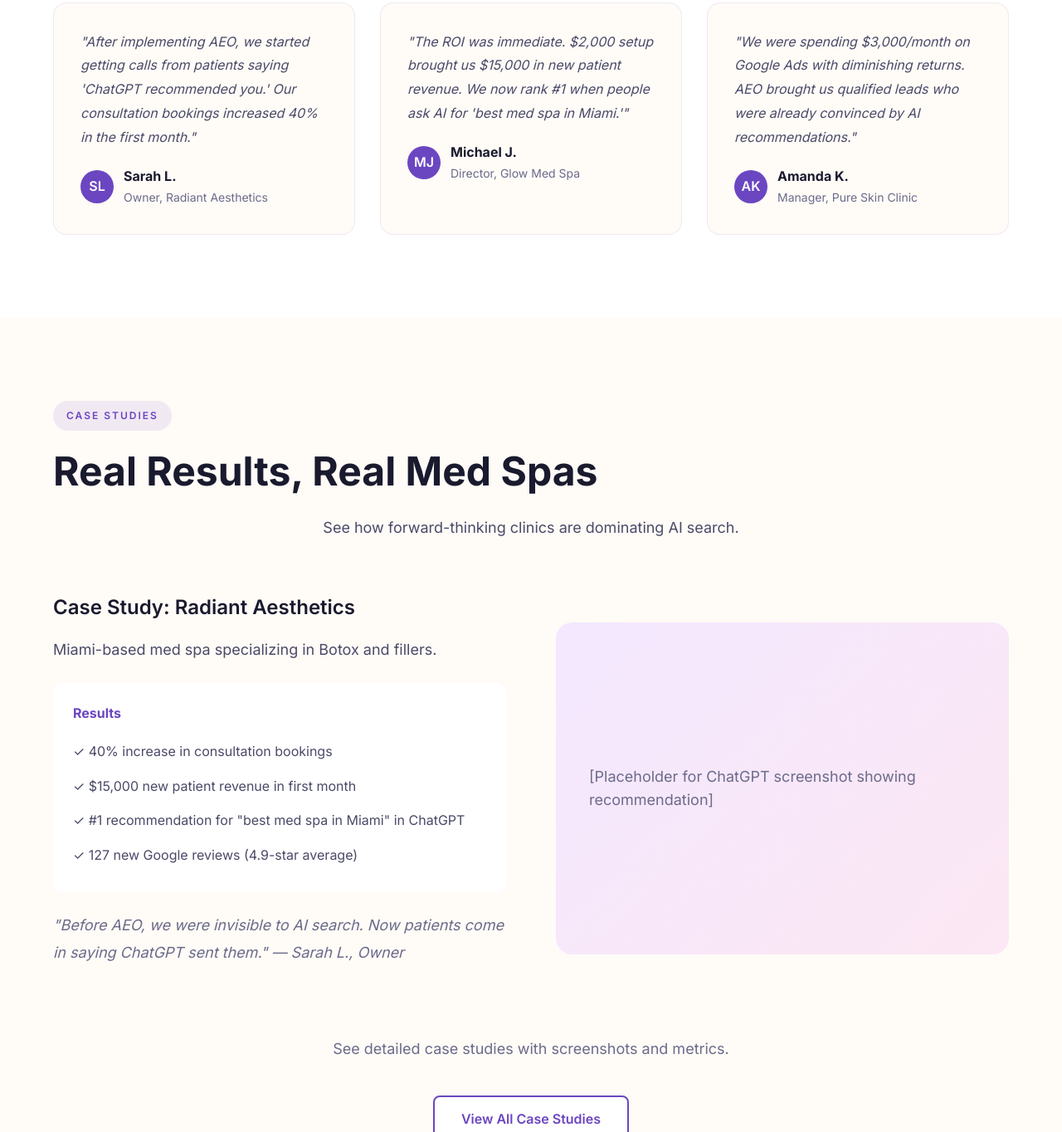
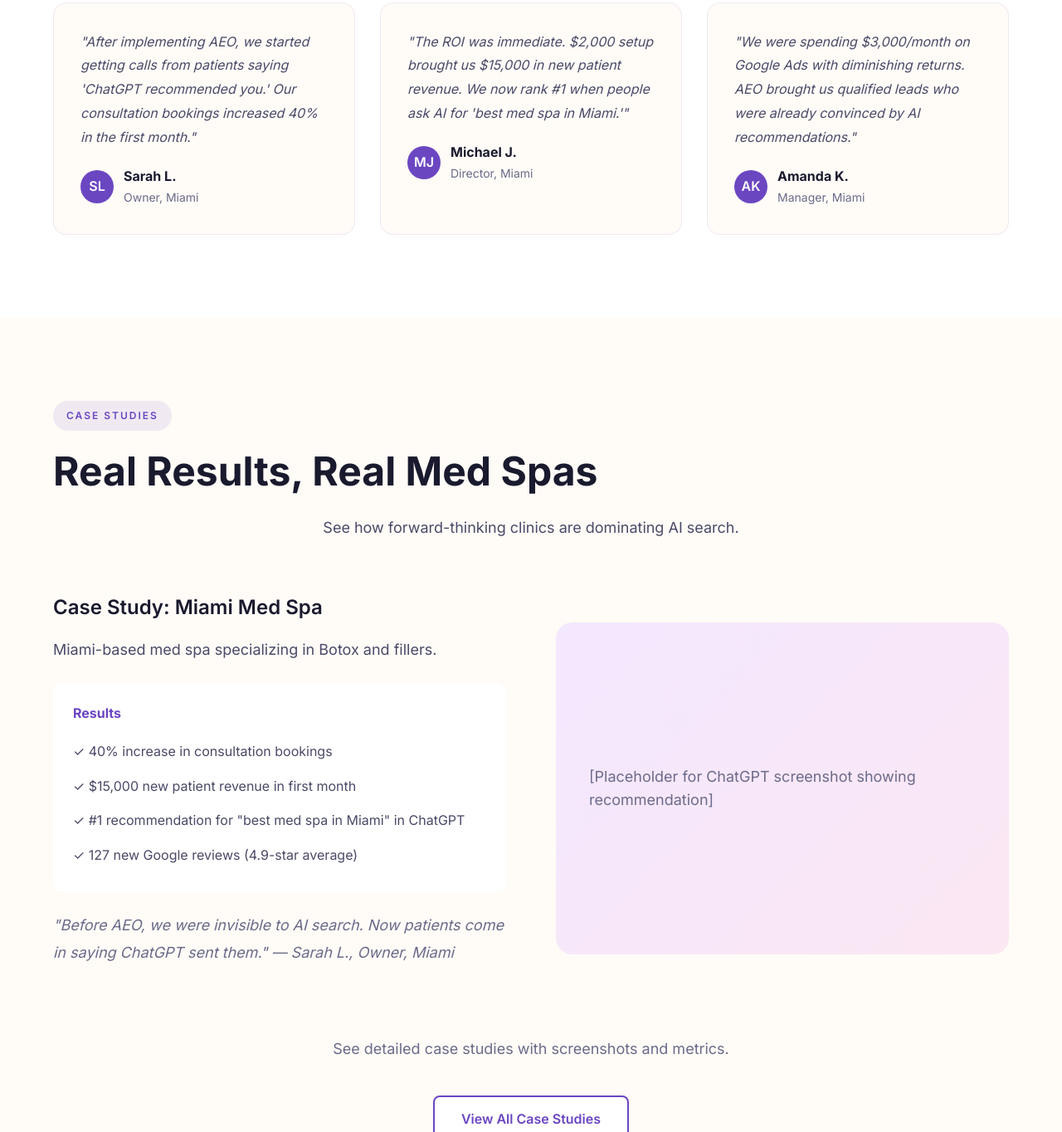
Before and after one commit to yasinelabiodh0-svg/kosmet-website, a plain HTML site: page index.html in a window 1280 px wide. Shown: the part 3940-5304 px from the top of the page at 83% size. Drawn offline with Linux system fonts and the light colour scheme.

Commit message:
Anonymize testimonials: remove company names, keep only first name + last initial + role + city

```diff
--- a/index.html
+++ b/index.html
@@ -908,7 +908,7 @@
                         <div class="author-avatar">SL</div>
                         <div class="author-info">
                             <h4>Sarah L.</h4>
-                            <p>Owner, Radiant Aesthetics</p>
+                            <p>Owner, Miami</p>
                         </div>
                     </div>
                 </div>
@@ -921,7 +921,7 @@
                         <div class="author-avatar">MJ</div>
                         <div class="author-info">
                             <h4>Michael J.</h4>
-                            <p>Director, Glow Med Spa</p>
+                            <p>Director, Miami</p>
                         </div>
                     </div>
                 </div>
@@ -934,7 +934,7 @@
                         <div class="author-avatar">AK</div>
                         <div class="author-info">
                             <h4>Amanda K.</h4>
-                            <p>Manager, Pure Skin Clinic</p>
+                            <p>Manager, Miami</p>
                         </div>
                     </div>
                 </div>
@@ -951,7 +951,7 @@
 
             <div class="case-studies-grid" style="display: grid; grid-template-columns: 1fr 1fr; gap: 60px; align-items: center;">
                 <div>
-                    <h3 style="margin-bottom: 16px;">Case Study: Radiant Aesthetics</h3>
+                    <h3 style="margin-bottom: 16px;">Case Study: Miami Med Spa</h3>
                     <p style="color: #4a4a68; margin-bottom: 24px;">Miami-based med spa specializing in Botox and fillers.</p>
 
                     <div style="background: white; padding: 24px; border-radius: 12px; margin-bottom: 24px;">
@@ -964,7 +964,7 @@
                         </ul>
                     </div>
 
-                    <p style="font-style: italic; color: #6b6b8a;">"Before AEO, we were invisible to AI search. Now patients come in saying ChatGPT sent them." — Sarah L., Owner</p>
+                    <p style="font-style: italic; color: #6b6b8a;">"Before AEO, we were invisible to AI search. Now patients come in saying ChatGPT sent them." — Sarah L., Owner, Miami</p>
                 </div>
 
                 <div class="case-studies-visual" style="background: linear-gradient(135deg, #F3E8FF 0%, #FCE7F3 100%); border-radius: 20px; padding: 40px; min-height: 400px; display: flex; align-items: center; justify-content: center; color: #6b6b8a; font-size: 18px;">
```
